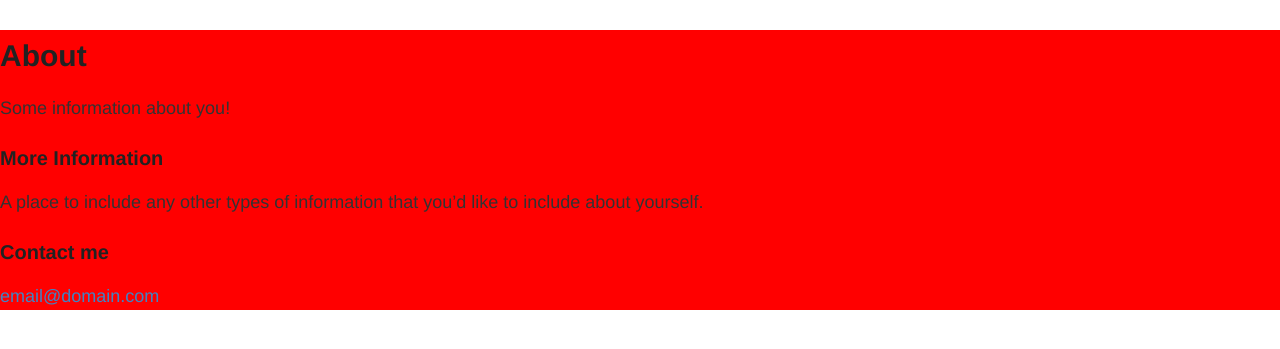
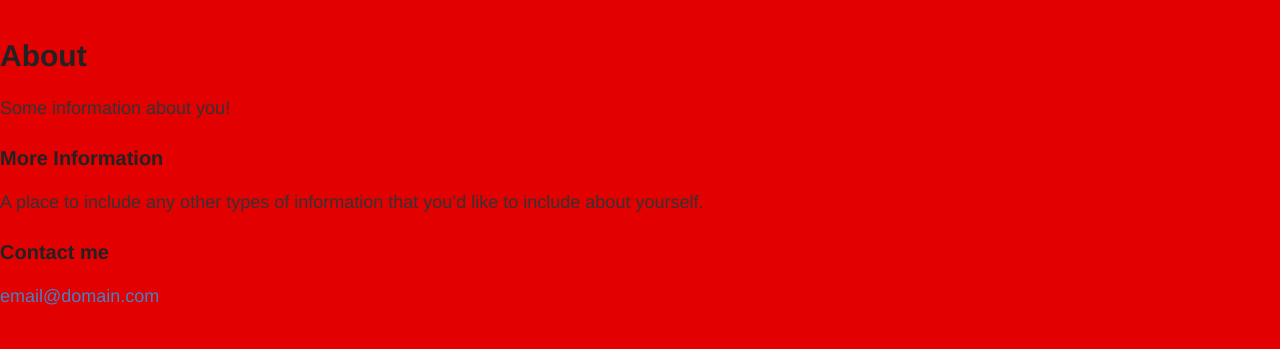
Before and after one commit to kemtol/serpongcity, a Jekyll site: the page built from about.md, in a window 1280 px wide. Shown: the top 349 px of the page. Built offline with Jekyll 4.4.1, drawn with Linux system fonts in a browser that asks for light colours.

Commit message:
initial logo

```diff
--- a/index.html
+++ b/index.html
@@ -3,5 +3,5 @@ layout: default
 ---
 
 <div class="child">
-  <img src="{{site.baseurl}}/images/serpongcityfc-logo.png" />
+  <img src="{{site.baseurl}}/images/serpongcityfc-logo.png" class="img-fluid" />
 </div>
--- a/style.scss
+++ b/style.scss
@@ -106,13 +106,17 @@ strong, b {
   font-weight: bold;
 }
 
-img {
+img-fluid {
   max-width: 100%;
 }
 
 .parent {
-  position: relative;
-  background:red;
+  position: absolute;
+  background:#e20000;
+  top:0;
+  bottom:0;
+  left:0;
+  right:0;
 }
 
 .child {
@@ -120,6 +124,10 @@ img {
   top: 50%;
   left: 50%;
   transform: translate(-50%, -50%);
+  max-width:25%;
+  @include mobile {
+    max-width:35%;
+  }
 }
 
 // Settled on moving the import of syntax highlighting to the bottom of the CSS
```
